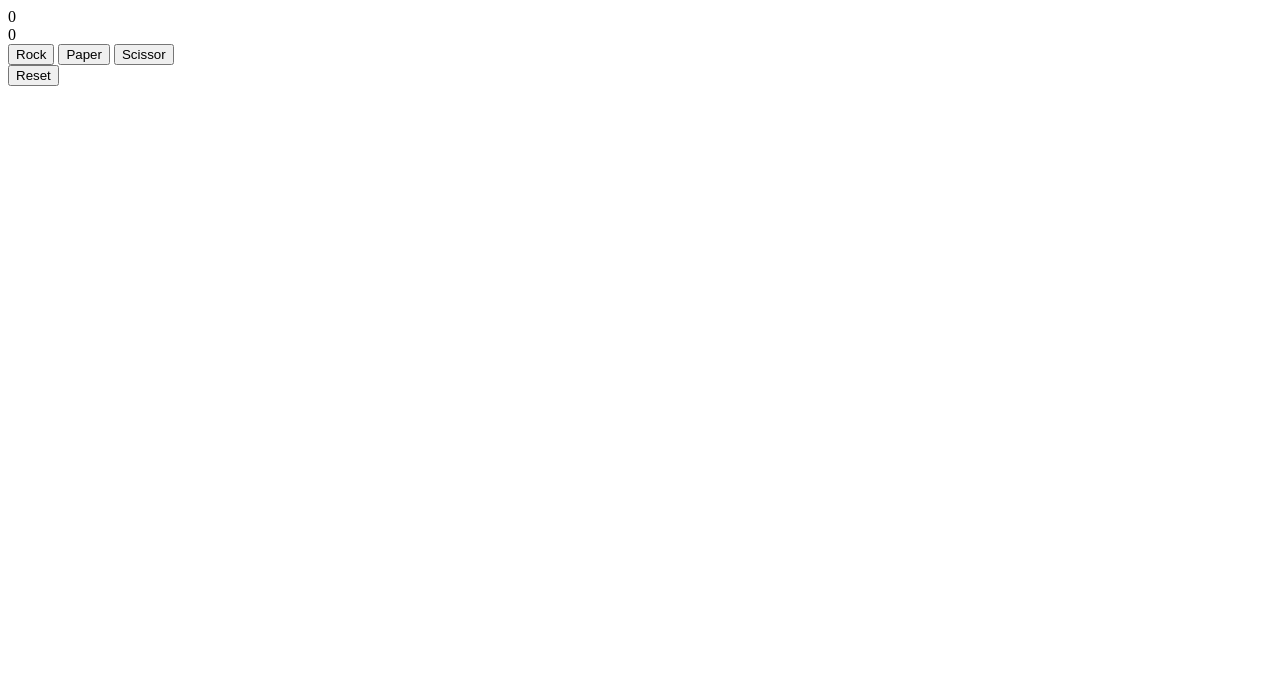
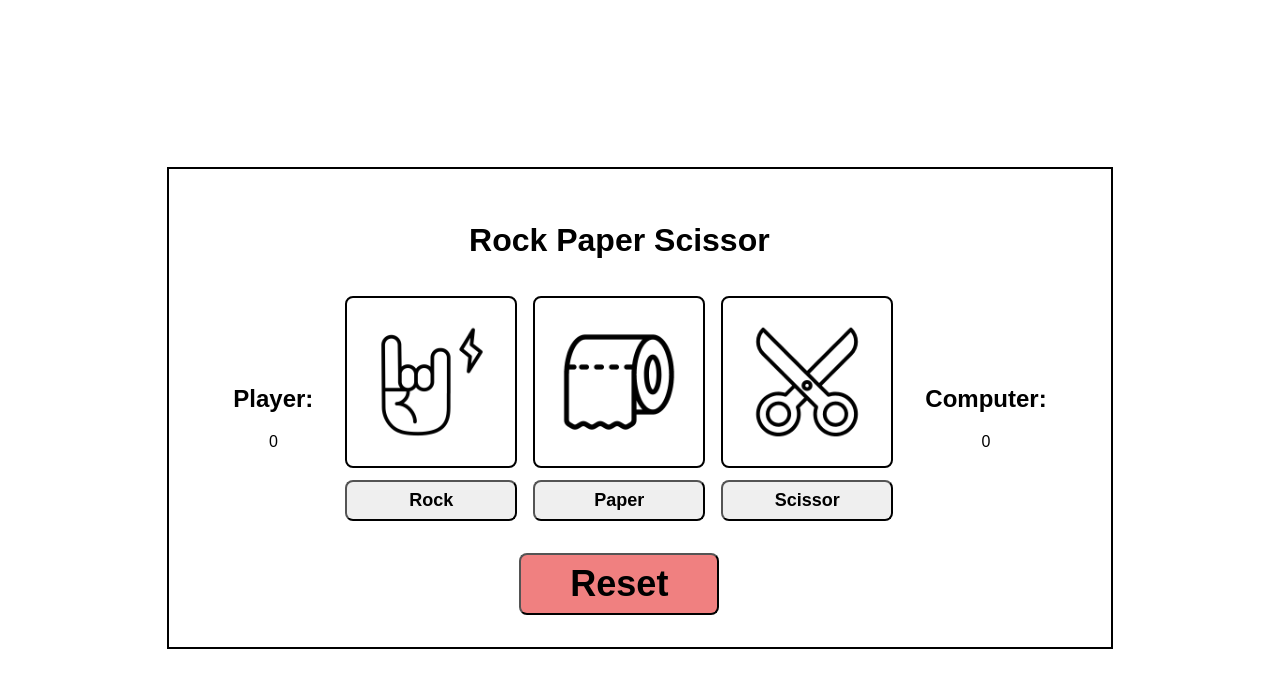
Before and after one commit to lsnprt/rock-paper-scissor, a plain HTML site: page index.html in a window 1280 px wide. Drawn offline with Linux system fonts and the light colour scheme; a web font is replaced by a local one.

Commit message:
Implement basic stylesheet

```diff
--- a/index.html
+++ b/index.html
@@ -4,18 +4,39 @@
     <meta charset="UTF-8">
     <meta http-equiv="X-UA-Compatible" content="IE=edge">
     <meta name="viewport" content="width=device-width, initial-scale=1.0">
+    <link rel="stylesheet" href="./style.css">
     <title>Document</title>
 </head>
 <body>
+    <div class="game-window">
+        <div class="counter">
+            <h2>Player: </h2>
             <div class="human-counter" value="Human"></div>
-    <div class="machine-counter" value="Machine"></div>
+        </div>
+        <div class="center">
+            <h1>Rock Paper Scissor</h1>
             <div class="gamepad">
+                <div class="card">
+                    <img src="./icons/Rock.png" alt="Rock">
                     <button>Rock</button>
+                </div>
+                <div class="card">
+                    <img src="./icons/Paper.png" alt="Paper">
                     <button>Paper</button>
+                </div>
+                <div class="card">
+                    <img src="./icons/Scissor.png" alt="Scissor">
                     <button>Scissor</button>
+                </div>
             </div>
             <div class="result"></div>
             <button class="reset">Reset</button>
+        </div>
+        <div class="counter">
+            <h2>Computer: </h2>
+            <div class="machine-counter" value="Machine"></div>
+        </div>
+    </div>
     <script src="./script.js"></script>
 </body>
 </html>
--- /dev/null
+++ b/style.css
@@ -0,0 +1,84 @@
+@import url('https://fonts.googleapis.com/css2?family=Bruno+Ace+SC&display=swap');
+
+html{
+    font-family: 'Bruno Ace SC', sans-serif;
+}
+
+button{
+    font-family: 'Bruno Ace SC', sans-serif;
+}
+
+body {
+    display: flex;
+    justify-content: center;
+    align-items: center;
+    min-height: 100vh;
+
+}
+
+.game-window{
+    border: 2px solid black;
+    margin: auto;
+    display: flex;
+    gap: 32px;
+    align-items: center;
+    padding: 32px 64px;
+}
+
+.center{
+    flex: 1;
+    display: flex;
+    flex-direction: column;
+    justify-content: center;
+    align-items: center;
+    gap: 16px;
+}
+
+.counter{
+    text-align: center;
+}
+
+.gamepad{
+    display: flex;
+    flex-direction: row;
+    justify-content: space-around;
+    gap: 16px;
+}
+
+img{
+    max-width: 120px;
+    max-height: auto;
+    padding: 24px;
+
+    border: solid 2px black;
+    border-radius: 8px;
+}
+
+.card{
+    text-align: center;
+    display: flex;
+    flex-direction: column;
+    justify-content: space-around;
+
+    gap: 12px;
+}
+
+.card > button{
+    min-height: 36px;
+    font-size: 18px;
+    font-weight: 700;
+
+    padding: 8px;
+    border-radius: 8px;
+}
+
+.reset{
+    min-height: 48px;
+    min-width: 200px;
+    padding: 8px;
+
+    border-radius: 8px;
+    background-color: lightcoral;
+    font-size: 36px;
+    font-weight: 700;
+}
```
Also changed, not shown: icons/Paper.png (added), icons/Rock.png (added), icons/Scissor.png (added), 1 other file. Lines whose indentation alone changed are shown as unchanged.
